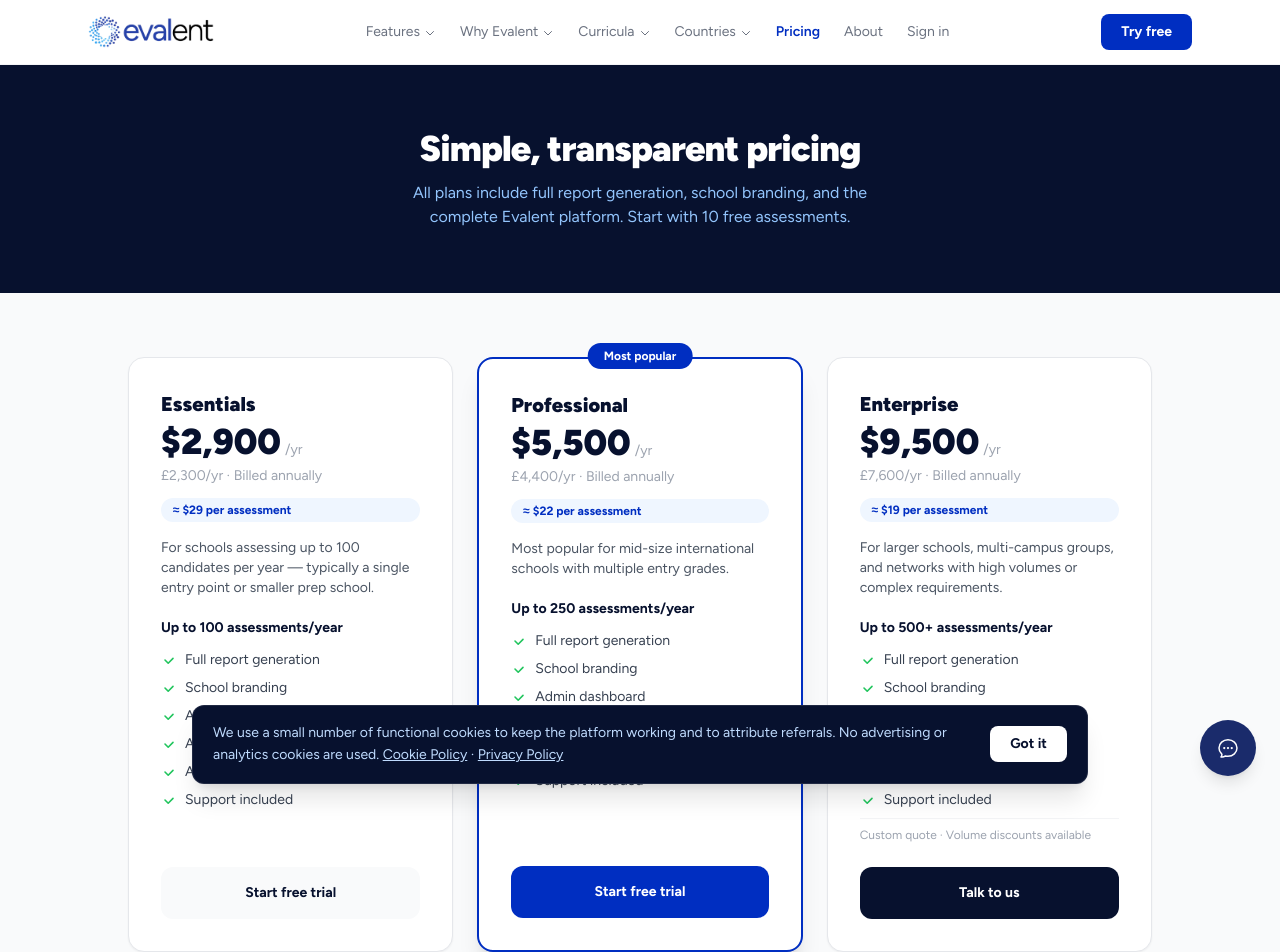
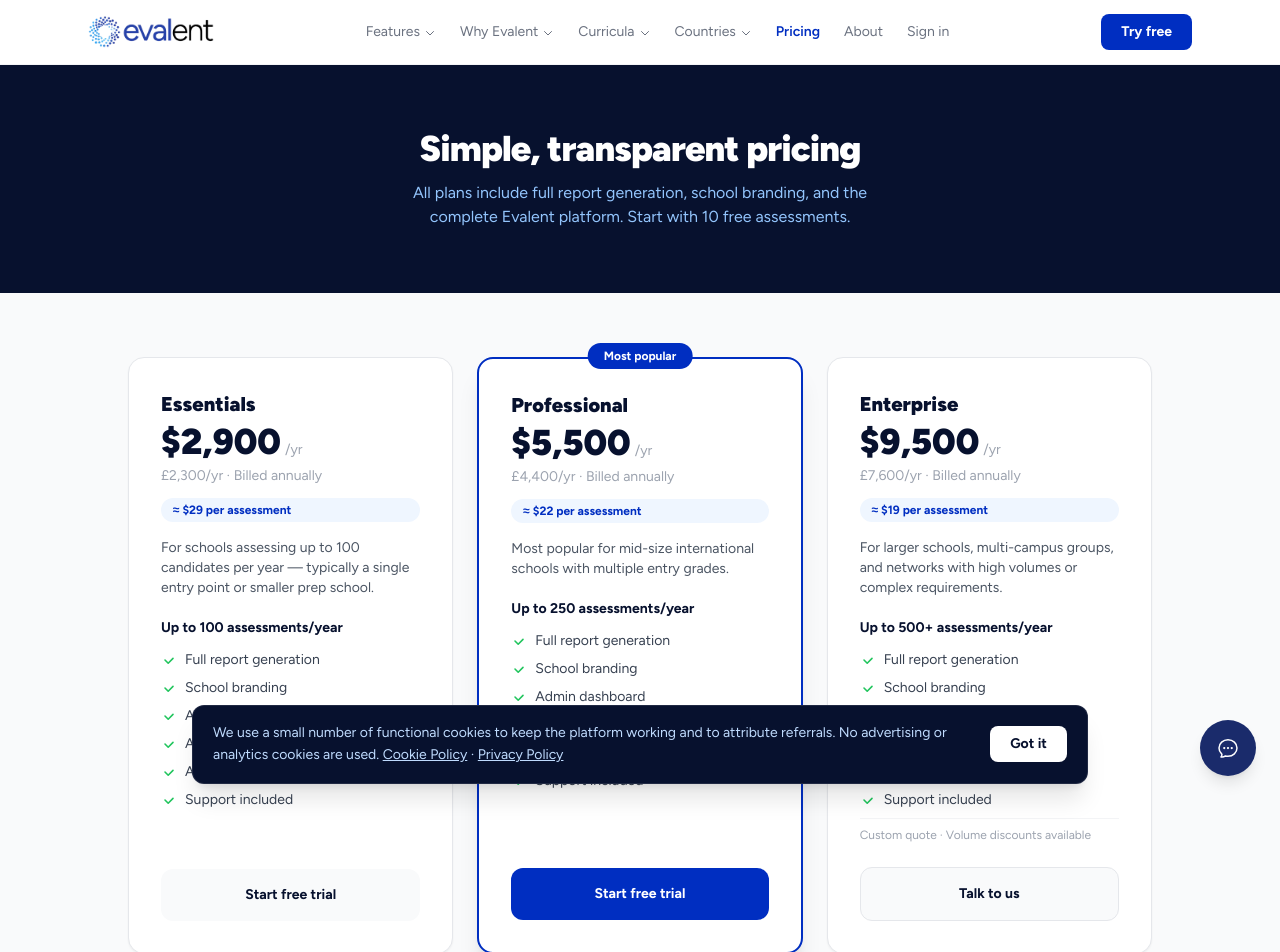
Before and after one commit to wigsbury-ui/evalent-marketing, a Next.js app: page /pricing in a window 1280 px wide. Shown: the top 952 px of the page. Built offline with nearby package versions, Linux system fonts and the light colour scheme.

Commit message:
fix: Enterprise button matches Essentials style

```diff
--- a/src/app/pricing/page.tsx
+++ b/src/app/pricing/page.tsx
@@ -159,7 +159,7 @@ export default function Pricing() {
               {plan.isEnterprise ? (
                 <a
                   href="mailto:hello@evalent.io?subject=Enterprise%20enquiry"
-                  className="block text-center py-4 rounded-xl bg-navy text-white font-bold text-sm hover:bg-gray-800 transition-colors"
+                  className="block text-center py-4 rounded-xl bg-gray-50 text-navy border border-gray-200 hover:bg-gray-100 font-bold text-sm transition-colors"
                 >
                   Talk to us
                 </a>
```
